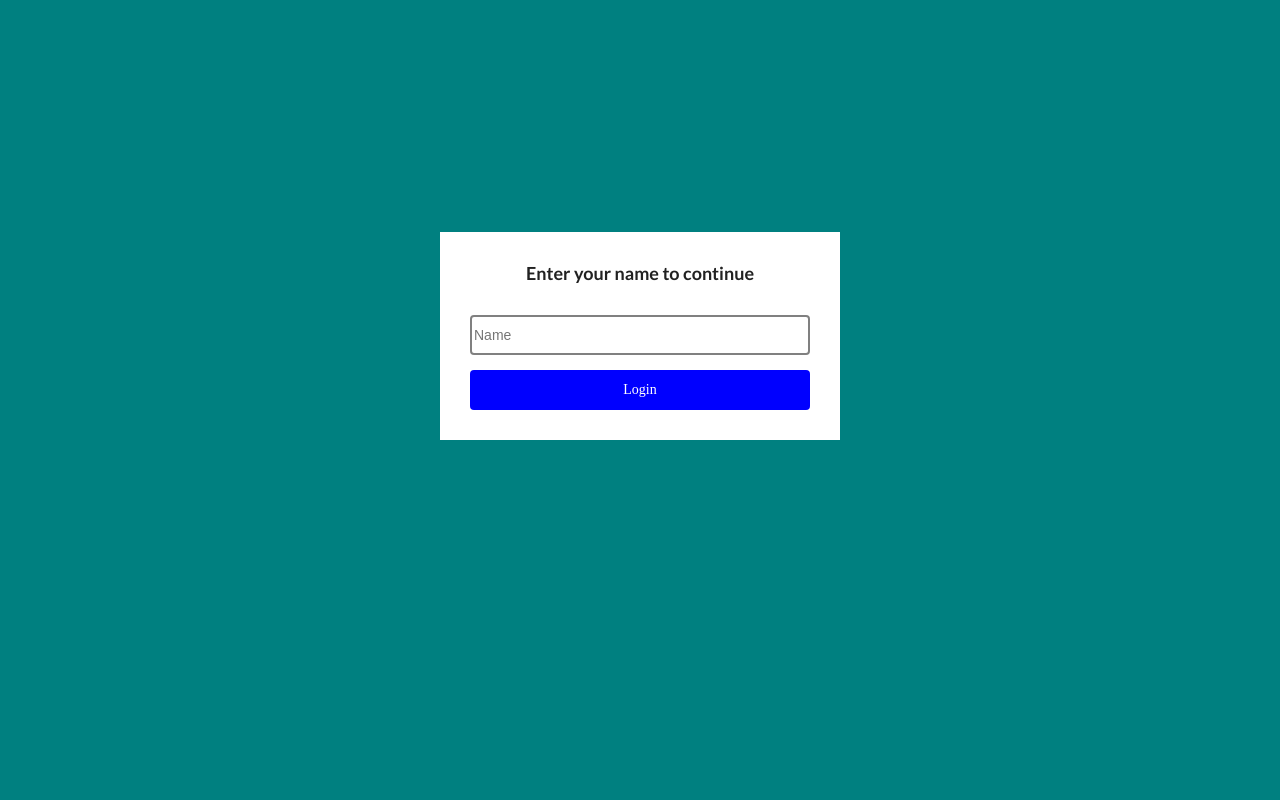
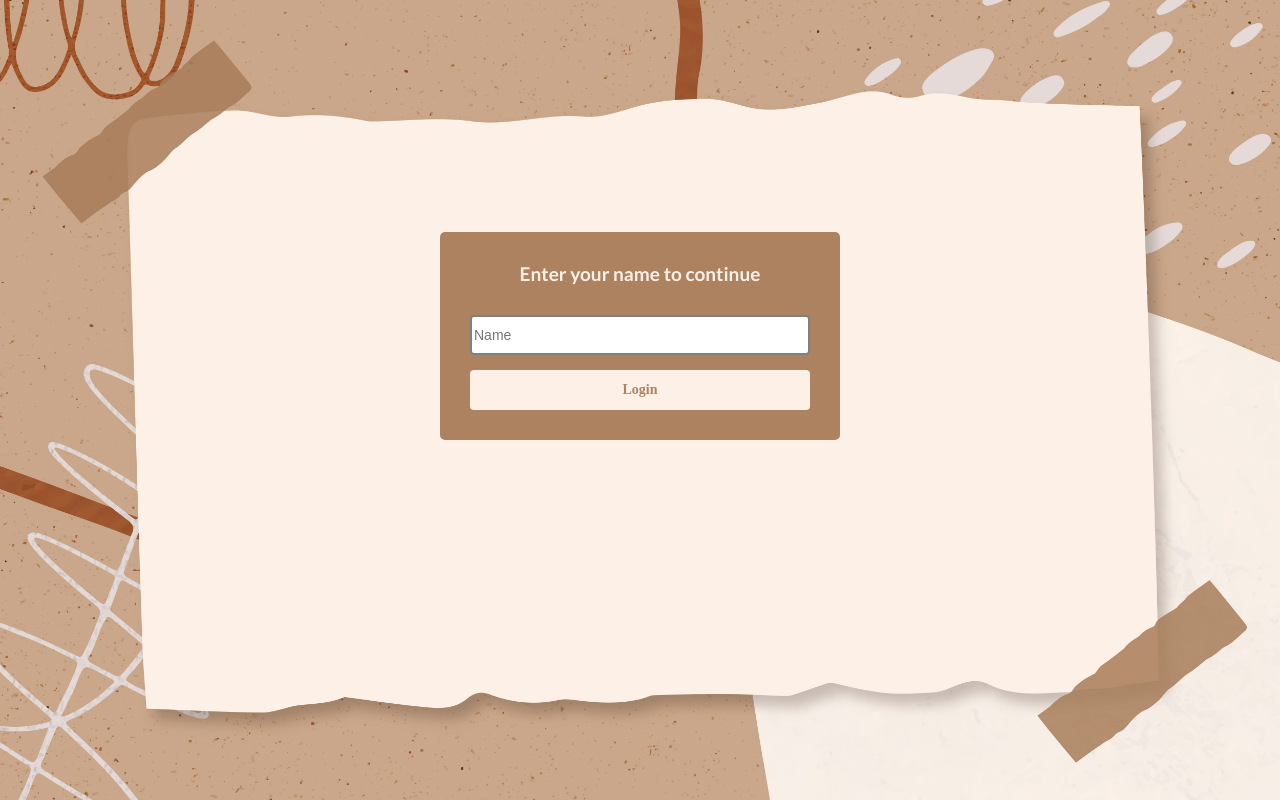
Before and after one commit to RahulGusai/note-keeper, a React (Create React App) app: page / in a window 1280 px wide. Built offline with nearby package versions, Linux system fonts and the light colour scheme.

Commit message:
Updated guest login page

```diff
--- a/src/guestLogin.css
+++ b/src/guestLogin.css
@@ -1,24 +1,22 @@
 .guestLoginPage {
-  width: 100%;
-  height: 100vh;
-  background-color: teal;
   display: flex;
   justify-content: center;
   align-items: center;
   font-family: 'Roboto Slab', serif;
 }
 
-.loginForm {
+.guestLoginForm {
   position: relative;
   margin-bottom: 10%;
   padding: 30px;
   height: auto;
   width: 400px;
-  background-color: white;
+  background-color: #ad8260;
   display: flex;
   flex-direction: column;
   gap: 10px;
   align-items: center;
+  border-radius: 5px;
 }
 
 .guestLoginPage .backIcon {
@@ -27,6 +25,7 @@
   top: 10px;
   scale: 1.3;
   cursor: pointer;
+  color: #fdf0e7;
 }
 
 .backIcon:hover {
@@ -41,6 +40,11 @@
   gap: 15px;
 }
 
+.nameLogin h3 {
+  color: #fdf0e7;
+  font-size: 19px;
+}
+
 .nameLogin .nameInput {
   width: 100%;
   display: flex;
@@ -51,9 +55,10 @@
 .nameInput input {
   width: 100%;
   height: 40px;
+  border: none;
   border: 2px solid grey;
+  cursor: text;
   border-radius: 4px;
-  cursor: text;
 }
 
 .nameInput span {
@@ -65,11 +70,13 @@
 .nameLogin .loginButton {
   width: 100%;
   height: 40px;
-  background-color: blue;
+  background-color: #fdf0e7;
   display: flex;
   align-items: center;
   justify-content: center;
-  color: white;
+  color: #ad8260;
+  font-size: 14px;
+  font-weight: 600;
   border-radius: 4px;
   cursor: pointer;
 }
--- a/src/guestLogin.js
+++ b/src/guestLogin.js
@@ -1,8 +1,8 @@
-import { IoArrowBack } from 'react-icons/io5';
-
 import './guestLogin.css';
 import { useNavigate } from 'react-router-dom';
 import { useRef, useState } from 'react';
+import backgroundImage from './images/guestLoginBackground.jpg';
+import { IoArrowBack } from 'react-icons/io5';
 
 export function GuestLogin(props) {
   const { setIsLoggedIn } = props;
@@ -44,9 +44,17 @@ export function GuestLogin(props) {
     setIsLoggedIn(true);
   }
 
+  const loginPageStyle = {
+    backgroundImage: `url(${backgroundImage})`,
+    backgroundSize: 'cover',
+    backgroundPosition: 'center',
+    width: '100%',
+    height: '100vh',
+  };
+
   return (
-    <div className="guestLoginPage">
-      <div className="loginForm">
+    <div style={loginPageStyle} className="guestLoginPage">
+      <div className="guestLoginForm">
         {/* <IoArrowBack
           onClick={handleBackIconClick}
           className="backIcon"
```
Also changed, not shown: src/images/guestLoginBackground.jpg (added).
